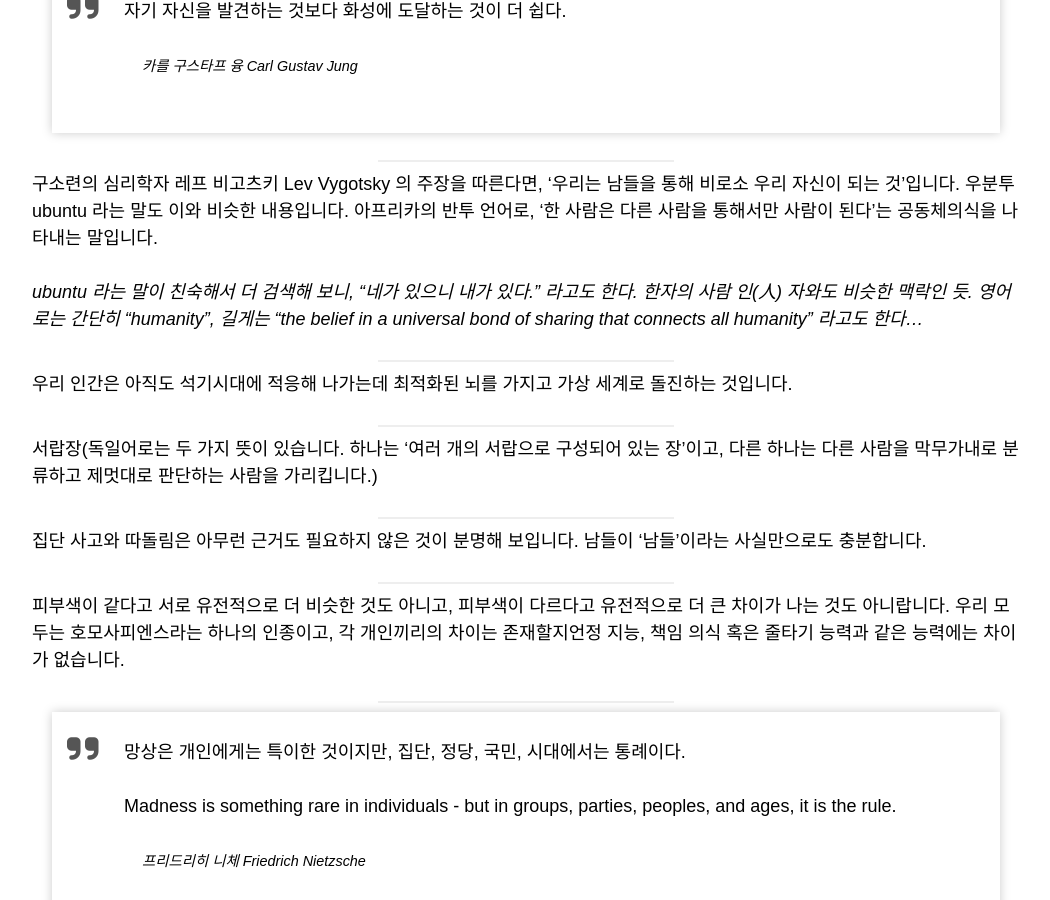
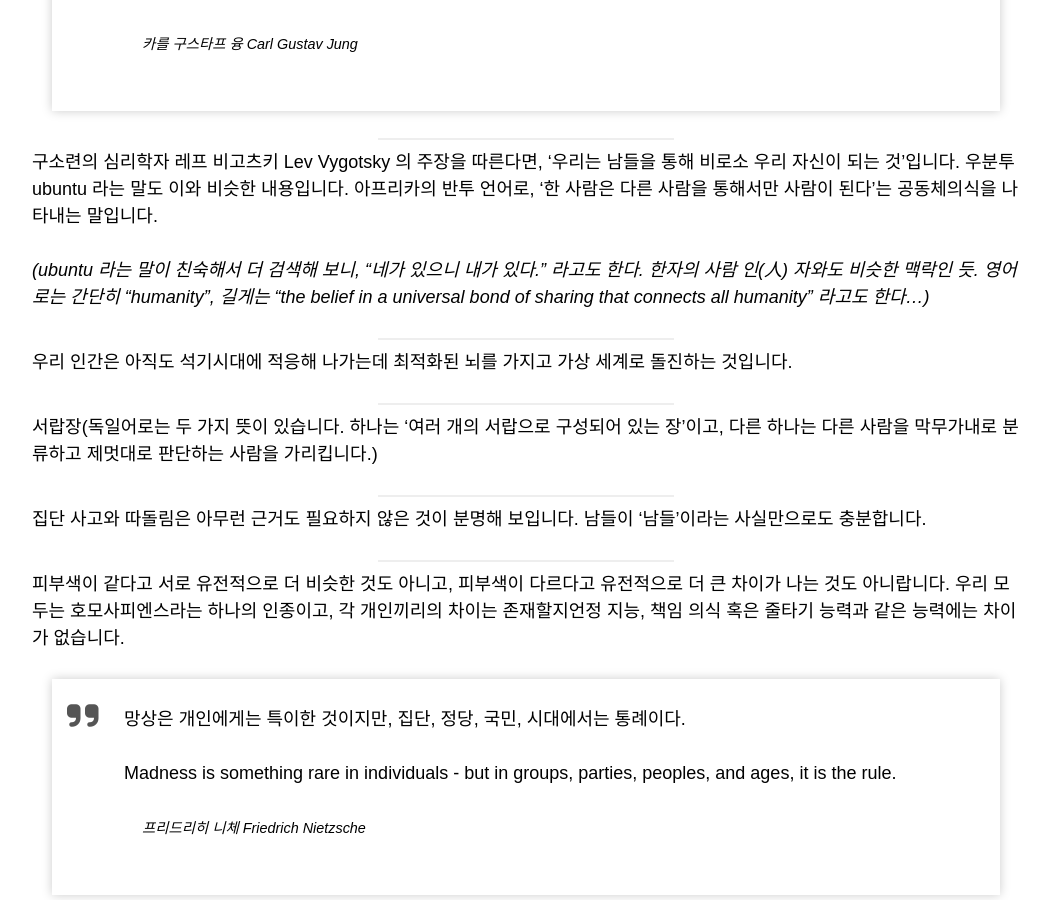
Before and after one commit to huginnmn/huginnmn.github.io, a Jekyll site: the page built from _posts/2019-03-25-뇌-속에-또-다른-뇌가-있다.md, in a window 1280 px wide and 900 px high, scrolled down 1635 px. Shown: the whole window, without its empty margins (114-1164 px from the left). Built offline with Jekyll 4.4.1, drawn with Linux system fonts in a browser that asks for light colours; nearby versions of some CDN libraries; some web fonts are replaced; comment, search, counter and statistics services are not loaded.

Commit message:
Update 2019-03-25-뇌-속에-또-다른-뇌가-있다.md

```diff
--- a/_posts/2019-03-25-뇌-속에-또-다른-뇌가-있다.md
+++ b/_posts/2019-03-25-뇌-속에-또-다른-뇌가-있다.md
@@ -10,18 +10,18 @@
 평소 자기계발이나 실용서 류를 별로 좋아하지 않아서, 아마 알쓸신잡을 안 봤다면 읽지 않았겠지만... 굉장히 재미있게 읽었다. 일반인이 알기 쉽고 재미있게 읽히도록 잘 쓴 글.
 <hr/>
 영국 옥스퍼드 대학의 인류학자 로빈 던바 Robin Dunbar 의 주장에 의하면, 동료, 친구, 친지들을 다 합쳐서 현재 우리의 뇌가 관리할 수 있는 구성원의 상한은 약 150명입니다.
-<hr/>
+
 > 다른 사람들을 이해하기란 참으로 어렵다. 안다고 생각했는데도 모를 때가 더 많은 것이 사람이다.
 >
 > <cite>요한 볼프강 폰 괴테 Johann Wolfgang von Goethe</cite>
-<hr/>
+
 > 자기 자신을 발견하는 것보다 화성에 도달하는 것이 더 쉽다.
 >
 > <cite>카를 구스타프 융 Carl Gustav Jung</cite>
 <hr/>
 구소련의 심리학자 레프 비고츠키 Lev Vygotsky 의 주장을 따른다면, '우리는 남들을 통해 비로소 우리 자신이 되는 것'입니다. 우분투 ubuntu 라는 말도 이와 비슷한 내용입니다. 아프리카의 반투 언어로, '한 사람은 다른 사람을 통해서만 사람이 된다'는 공동체의식을 나타내는 말입니다.
 
-*ubuntu 라는 말이 친숙해서 더 검색해 보니, "네가 있으니 내가 있다." 라고도 한다. 한자의 사람 인(人) 자와도 비슷한 맥락인 듯. 영어로는 간단히 "humanity", 길게는 "the belief in a universal bond of sharing that connects all humanity" 라고도 한다…*
+*(ubuntu 라는 말이 친숙해서 더 검색해 보니, "네가 있으니 내가 있다." 라고도 한다. 한자의 사람 인(人) 자와도 비슷한 맥락인 듯. 영어로는 간단히 "humanity", 길게는 "the belief in a universal bond of sharing that connects all humanity" 라고도 한다…)*
 <hr/>
 우리 인간은 아직도 석기시대에 적응해 나가는데 최적화된 뇌를 가지고 가상 세계로 돌진하는 것입니다.
 <hr/>
@@ -30,7 +30,7 @@
 집단 사고와 따돌림은 아무런 근거도 필요하지 않은 것이 분명해 보입니다. 남들이 '남들'이라는 사실만으로도 충분합니다.
 <hr/>
 피부색이 같다고 서로 유전적으로 더 비슷한 것도 아니고, 피부색이 다르다고 유전적으로 더 큰 차이가 나는 것도 아니랍니다. 우리 모두는 호모사피엔스라는 하나의 인종이고, 각 개인끼리의 차이는 존재할지언정 지능, 책임 의식 혹은 줄타기 능력과 같은 능력에는 차이가 없습니다.
-<hr/>
+
 > 망상은 개인에게는 특이한 것이지만, 집단, 정당, 국민, 시대에서는 통례이다.
 >
 > Madness is something rare in individuals - but in groups, parties, peoples, and ages, it is the rule.
```
